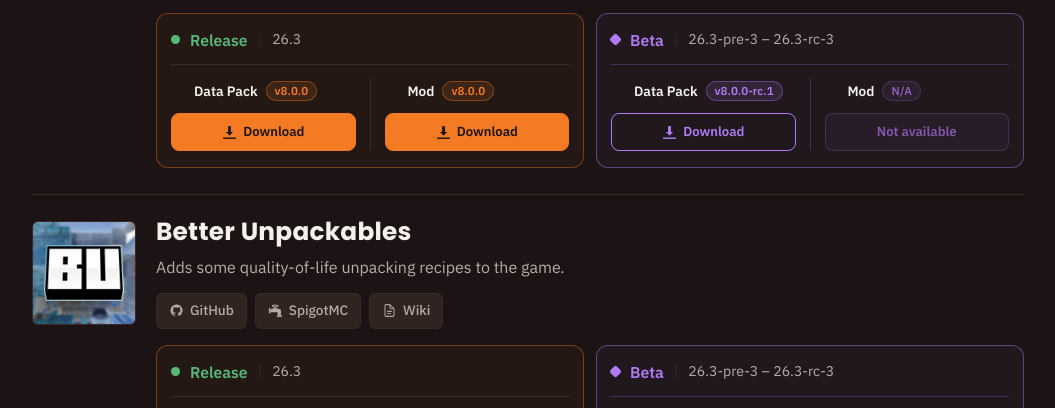
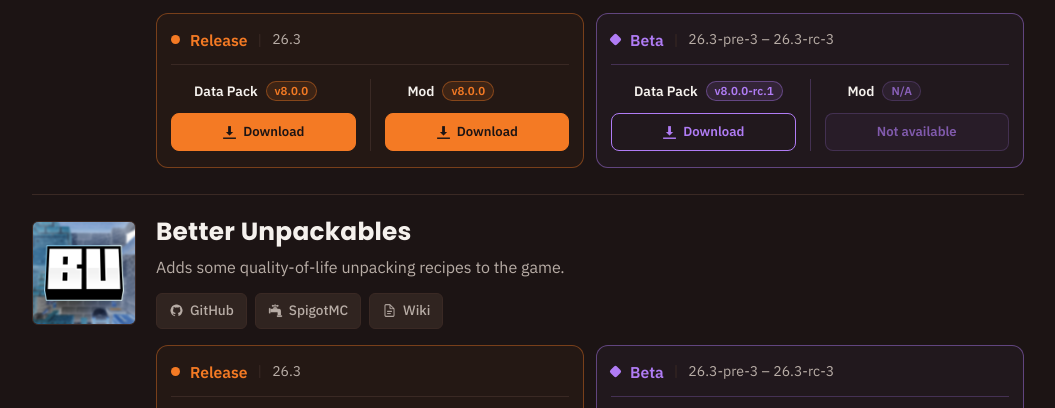
Before and after one commit to Classics-Craftworks/Website, a plain HTML site: page index.html in a window 1280 px wide. Shown: the part 368-776 px from the top of the page, without its empty margins (112-1167 px from the left). Drawn offline with Linux system fonts and the light colour scheme.

Commit message:
Change Release colour to orange

```diff
--- a/styles.css
+++ b/styles.css
@@ -11,7 +11,7 @@
   --accent:        #F47A24;  /* primary accent — used sparingly (release CTA, status) */
   --accent-hover:  #f6954b;  /* accent hover */
   --border:        #3A2924;  /* hairline borders/dividers */
-  --release:       #57B87A;  /* release indicator */
+  --release:       #F47A24;  /* release indicator */
   --beta:          #B07CF5;  /* beta indicator */
 
   --font-display: 'Poppins', 'Century Gothic', 'Futura', sans-serif;
```
